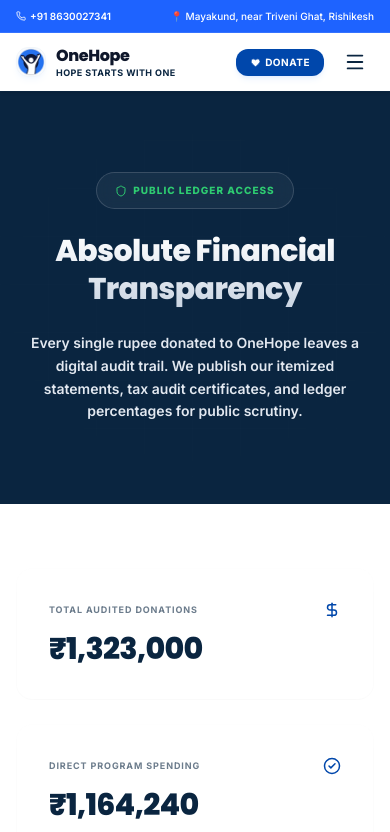
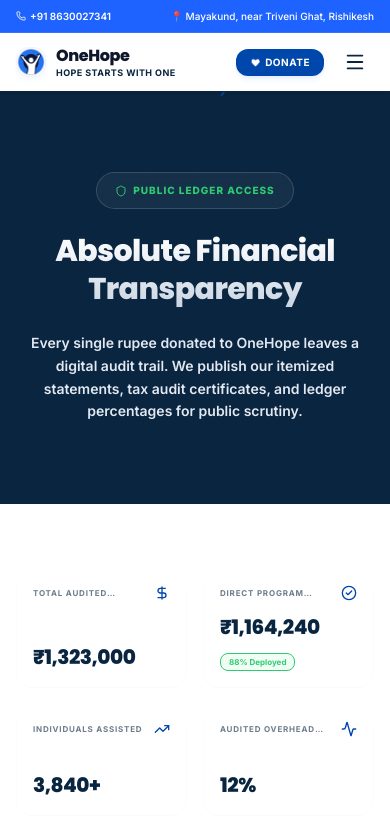
Before and after one commit to onehope1/onehope-website, a Next.js app: page /transparency in a window 390 px wide. Shown: the top 832 px of the page. Built offline with nearby package versions, Linux system fonts and the light colour scheme.

Commit message:
Compact transparency sections on homepage and transparency page for better mobile space efficiency

```diff
--- a/src/app/page.tsx
+++ b/src/app/page.tsx
@@ -651,18 +651,18 @@ export default function Home() {
             <div className="grid grid-cols-1 lg:grid-cols-12 gap-8 items-center pt-6">
 
               {/* Left Column: Redesigned dashboard cards */}
-              <div className="lg:col-span-7 grid grid-cols-1 sm:grid-cols-2 gap-4">
+              <div className="lg:col-span-7 grid grid-cols-2 gap-3 sm:gap-4">
                 {trustCards.map((card, idx) => (
-                  <div key={idx} className="relative p-6 bg-[#F8FAFC]/65 border border-slate-200/50 rounded-[20px] flex flex-col justify-between space-y-4 h-[160px] hover:bg-white hover:border-blue-500/20 transition-all duration-300 group overflow-hidden select-none">
+                  <div key={idx} className="relative p-4 sm:p-6 bg-[#F8FAFC]/65 border border-slate-200/50 rounded-[20px] flex flex-col justify-between space-y-3 h-[135px] sm:h-[160px] hover:bg-white hover:border-blue-500/20 transition-all duration-300 group overflow-hidden select-none">
                     {/* Floating geometric index behind text */}
-                    <span className="absolute top-2 right-4 text-[42px] font-black text-slate-100 group-hover:text-blue-55 transition-colors pointer-events-none select-none">0{idx + 1}</span>
+                    <span className="absolute top-2 right-4 text-3xl sm:text-[42px] font-black text-slate-100 group-hover:text-blue-55 transition-colors pointer-events-none select-none">0{idx + 1}</span>
 
-                    <div className="w-9 h-9 rounded-xl bg-white flex items-center justify-center border border-slate-200/60 text-[#1E63FF] shrink-0 shadow-sm relative z-10">
-                      <card.icon size={16} />
+                    <div className="w-8 h-8 sm:w-9 sm:h-9 rounded-xl bg-white flex items-center justify-center border border-slate-200/60 text-[#1E63FF] shrink-0 shadow-sm relative z-10">
+                      <card.icon size={15} />
                     </div>
                     <div className="space-y-1 text-left relative z-10">
                       <h4 className="font-bold text-[#0A2540] text-xs sm:text-sm font-poppins leading-tight">{card.title}</h4>
-                      <p className="text-[#667085] text-[11px] leading-relaxed font-semibold">{card.desc}</p>
+                      <p className="text-[#667085] text-[10px] sm:text-[11px] leading-relaxed font-semibold">{card.desc}</p>
                     </div>
                   </div>
                 ))}
@@ -689,7 +689,7 @@ export default function Home() {
                       <span className="text-blue-400">View Supplier Receipt ↗</span>
                     </div>
                   </div>
-                  <div className="relative aspect-video w-full rounded-xl overflow-hidden border border-white/5 h-[110px]">
+                  <div className="relative aspect-video w-full rounded-xl overflow-hidden border border-white/5 h-[110px] hidden sm:block">
                     <Image
                       src="https://images.unsplash.com/photo-1542810634-71277d95dcbb?auto=format&fit=crop&q=80&w=400"
                       alt="Ledger distribution ground proof"
--- a/src/app/transparency/page.tsx
+++ b/src/app/transparency/page.tsx
@@ -189,10 +189,10 @@ export default function TransparencyDashboard() {
       <div className="max-w-7xl mx-auto px-4 sm:px-6 lg:px-8 py-16 space-y-16 bg-white font-inter">
 
         {/* Metric Overview Cards with Spring counter and Aceternity Border Trace Effect */}
-        <div className="grid grid-cols-1 sm:grid-cols-2 lg:grid-cols-4 gap-6">
+        <div className="grid grid-cols-2 lg:grid-cols-4 gap-4">
           {[
             { label: 'Total Audited Donations', value: totalRaised, isCurrency: true, icon: DollarSign },
-            { label: 'Direct Program Spending', value: totalSpent, isCurrency: true, icon: CheckCircle2, successBadge: '88% Ratio Deployed' },
+            { label: 'Direct Program Spending', value: totalSpent, isCurrency: true, icon: CheckCircle2, successBadge: '88% Deployed' },
             { label: 'Individuals Assisted', value: totalPeopleHelped, isCurrency: false, suffix: '+', icon: TrendingUp },
             { label: 'Audited Overhead Ratio', value: 12, isCurrency: false, suffix: '%', icon: Activity }
           ].map((item, index) => (
@@ -204,13 +204,13 @@ export default function TransparencyDashboard() {
               <div className="absolute inset-0 bg-gradient-to-r from-[#0047AB] to-[#2ECC71] rounded-2xl opacity-0 group-hover:opacity-100 transition-opacity duration-500 blur-[0.5px]" />
 
               {/* Main Card container */}
-              <div className="relative bg-white p-8 rounded-[15px] shadow-[0_10px_30px_rgba(0,0,0,0.03)] space-y-3 flex flex-col justify-between h-full z-10">
-                <div className="flex justify-between items-center text-slate-400">
-                  <span className="text-[9px] font-bold uppercase tracking-widest text-[#0A2540]/60">{item.label}</span>
-                  <item.icon size={18} className="text-[#0047AB] shrink-0" />
+              <div className="relative bg-white p-4 sm:p-6 rounded-[15px] shadow-[0_10px_30px_rgba(0,0,0,0.03)] space-y-3 flex flex-col justify-between min-h-[110px] sm:min-h-[140px] h-full z-10">
+                <div className="flex justify-between items-center text-slate-400 gap-1">
+                  <span className="text-[8px] sm:text-[9px] font-bold uppercase tracking-widest text-[#0A2540]/60 line-clamp-1">{item.label}</span>
+                  <item.icon size={16} className="text-[#0047AB] shrink-0" />
                 </div>
                 <div className="space-y-1.5">
-                  <p className="text-3xl font-black font-poppins text-[#0A2540] tracking-tight">
+                  <p className="text-xl sm:text-3xl font-black font-poppins text-[#0A2540] tracking-tight">
                     <StatCounter
                       value={item.value}
                       prefix={item.isCurrency ? '₹' : ''}
@@ -218,7 +218,7 @@ export default function TransparencyDashboard() {
                     />
                   </p>
                   {item.successBadge && (
-                    <span className="inline-block text-[9px] font-bold bg-green-50 text-[#2ECC71] border border-green-150 rounded-lg px-2 py-0.5">
+                    <span className="inline-block text-[8px] sm:text-[9px] font-bold bg-green-50 text-[#2ECC71] border border-green-150 rounded-lg px-2 py-0.5">
                       {item.successBadge}
                     </span>
                   )}
```
